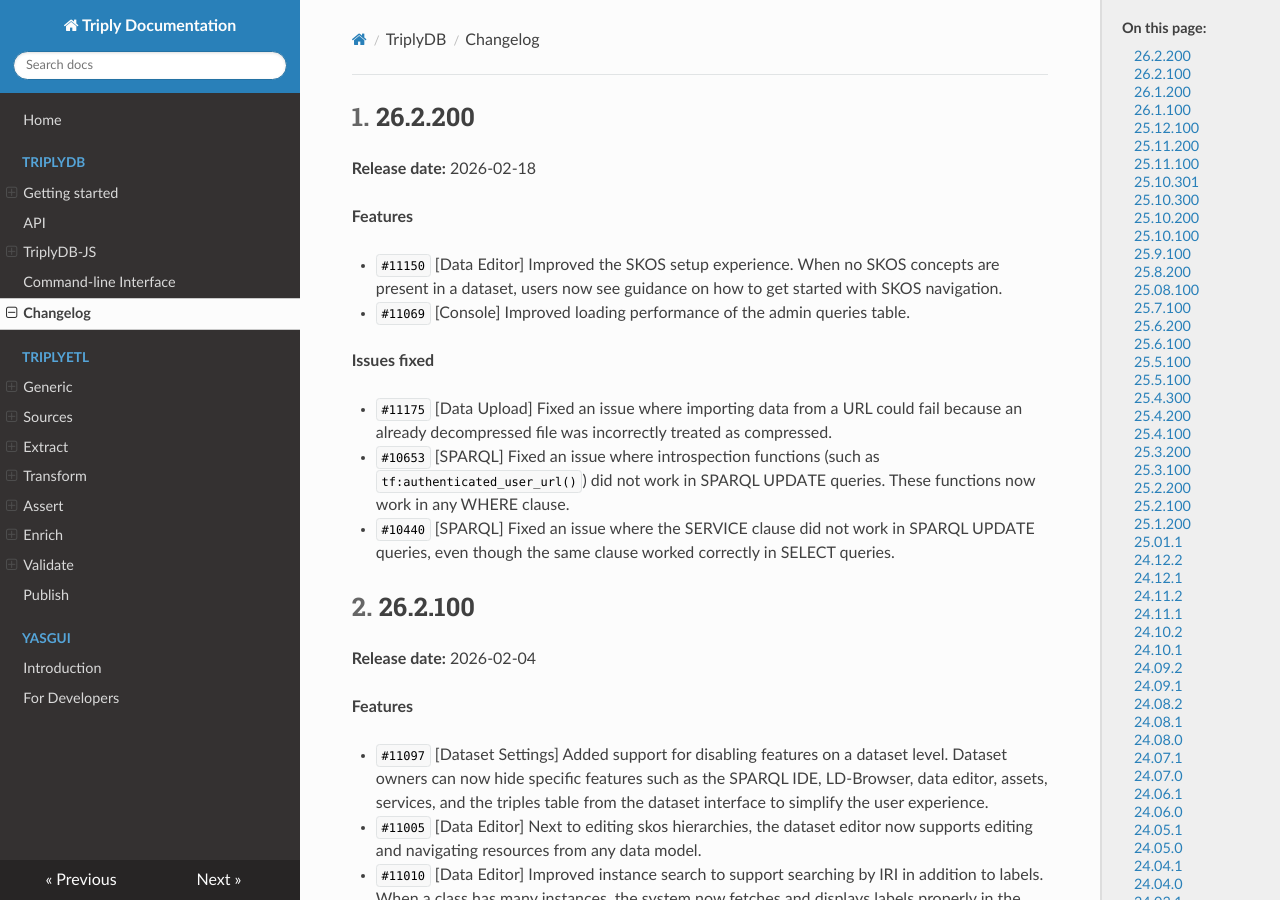
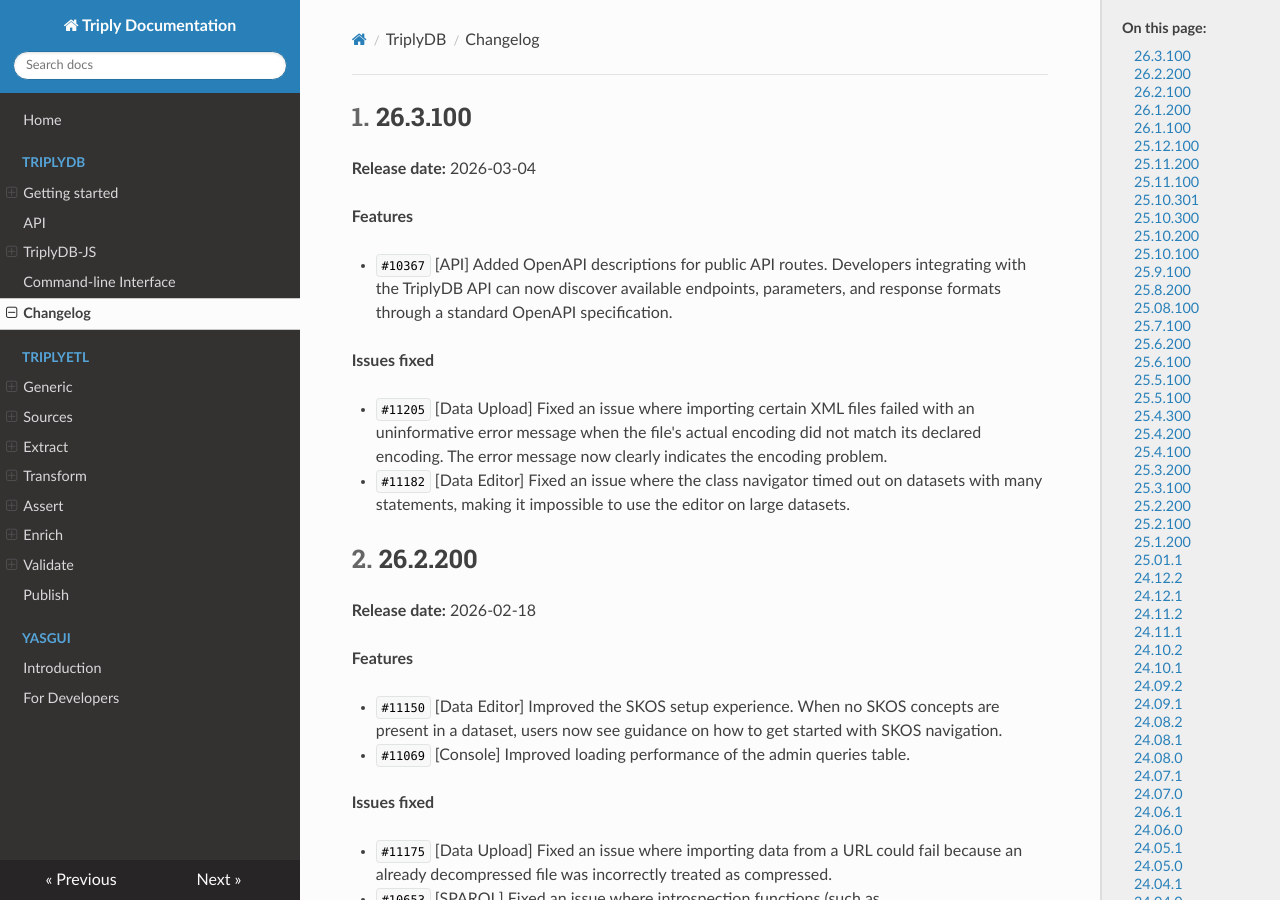
Before and after one commit to TriplyDB/Documentation, an MkDocs documentation site: the page built from docs/triplydb-changelog/index.md, in a window 1280 px wide and 900 px high. Built offline with MkDocs 1.6.1, drawn with Linux system fonts in a browser that asks for light colours.

Commit message:
update changelog

```diff
--- a/docs/triplydb-changelog/index.md
+++ b/docs/triplydb-changelog/index.md
@@ -4,6 +4,21 @@
 ---
 
 [TOC]
+
+
+## 26.3.100 {#26.3.100}
+
+**Release date:** 2026-03-04
+
+**Features**
+
+- `#10367` [API] Added OpenAPI descriptions for public API routes. Developers integrating with the TriplyDB API can now discover available endpoints, parameters, and response formats through a standard OpenAPI specification.
+
+**Issues fixed**
+
+- `#11205` [Data Upload] Fixed an issue where importing certain XML files failed with an uninformative error message when the file's actual encoding did not match its declared encoding. The error message now clearly indicates the encoding problem.
+- `#11182` [Data Editor] Fixed an issue where the class navigator timed out on datasets with many statements, making it impossible to use the editor on large datasets.
+
 
 
 ## 26.2.200 {#26.2.200}
```
Also changed, not shown: docs/triplydb-technical-changelog/index.md (+8 -0 lines).
